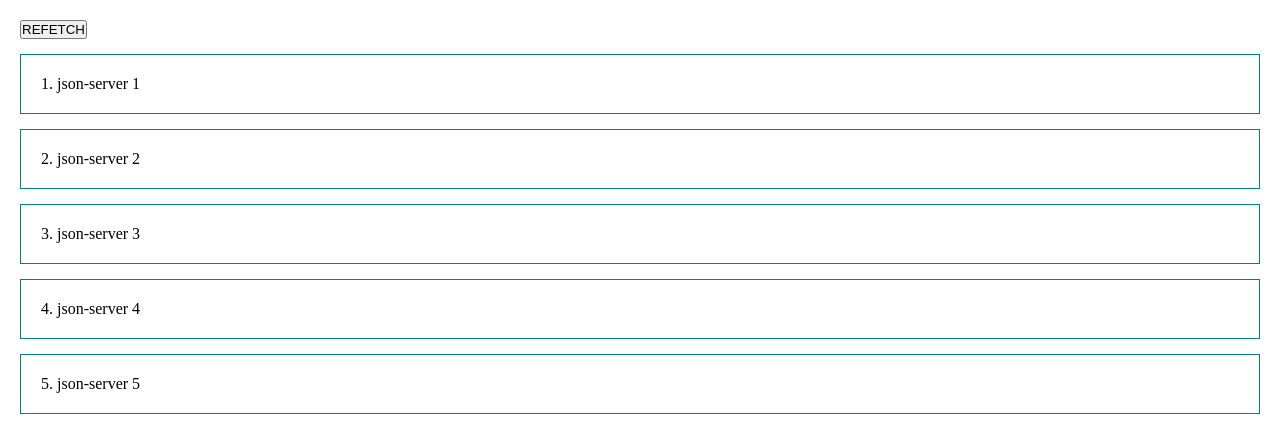
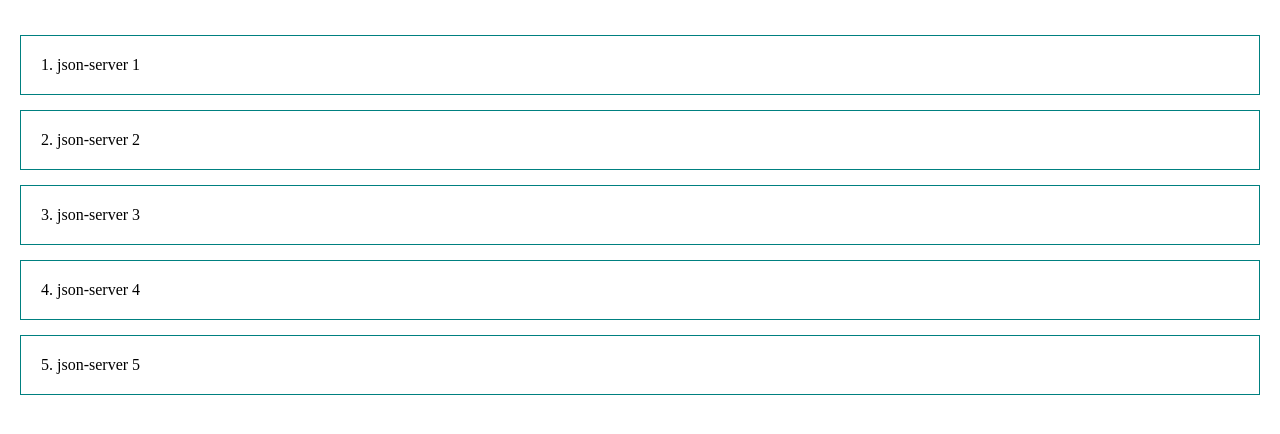
Before and after one commit to Chupriarti/redux-toolkit-typescript, a React (Create React App) app: page / in a window 1280 px wide. Shown: the top 434 px of the page. Built offline with nearby package versions, Linux system fonts and the light colour scheme; data requests are answered from the project's data file.

Commit message:
remove test code

```diff
--- a/src/components/PostContainer.tsx
+++ b/src/components/PostContainer.tsx
@@ -3,12 +3,9 @@ import { postAPI } from '../services/PostService'
 import PostItem from './PostItem'
 
 const PostContainer = () => {
-    const {data: posts, error, isLoading, refetch} = postAPI.useFetchAllPostsQuery(5, {
-        pollingInterval: 1000
-    })
+    const {data: posts, error, isLoading} = postAPI.useFetchAllPostsQuery(5)
     return (
         <div className="post__list">
-            <button onClick={() => refetch()}>REFETCH</button>
             {isLoading && <h1>Loading...</h1>}
             {error && <h1>Error occurred during loading</h1>}
             {posts && posts.map(post =>
```
